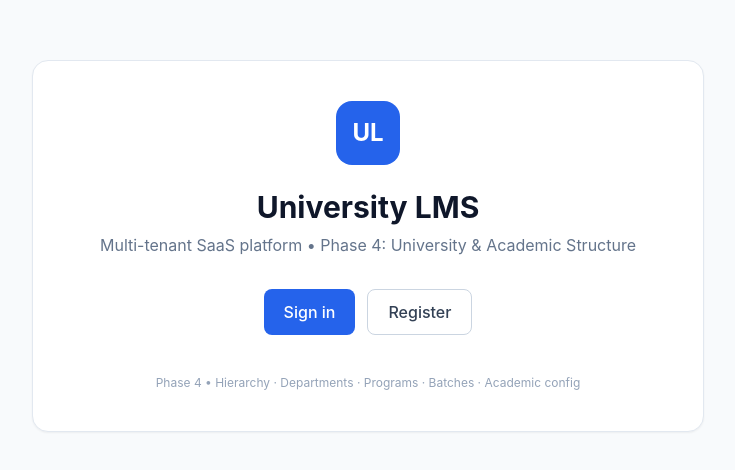
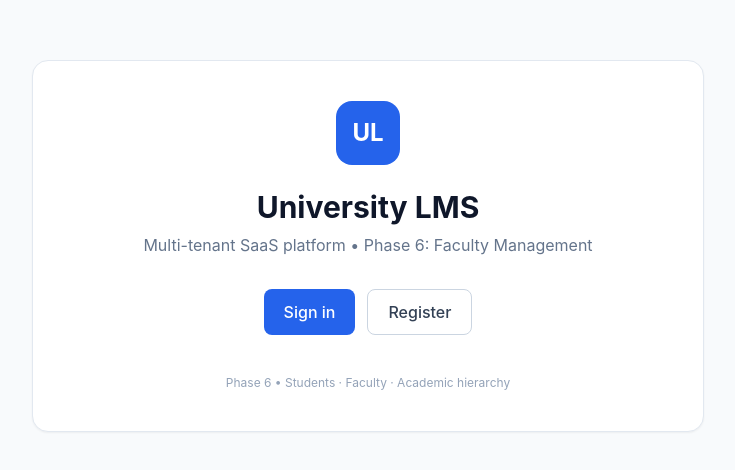
Before and after one commit to shubhasmita2o1/LMS_Main, a React (Vite) app in the folder apps/web/: page / in a window 1280 px wide. Shown: the part 154-624 px from the top of the page, without its empty margins (272-1007 px from the left). Built offline with nearby package versions, Linux system fonts and the light colour scheme; no server answers.

Commit message:
feat(phase-6): add faculty routes to App

```diff
--- a/apps/web/src/App.tsx
+++ b/apps/web/src/App.tsx
@@ -19,6 +19,10 @@ import { StudentsListPage } from './pages/students/StudentsListPage';
 import { StudentFormPage } from './pages/students/StudentFormPage';
 import { StudentDetailPage } from './pages/students/StudentDetailPage';
 import { StudentMePage } from './pages/students/StudentMePage';
+import { FacultyListPage } from './pages/faculty/FacultyListPage';
+import { FacultyFormPage } from './pages/faculty/FacultyFormPage';
+import { FacultyDetailPage } from './pages/faculty/FacultyDetailPage';
+import { FacultyMePage } from './pages/faculty/FacultyMePage';
 import { ProtectedRoute } from './components/auth/ProtectedRoute';
 import { useAuthStore } from './stores/authStore';
 
@@ -33,7 +37,7 @@ function HomePage() {
         </div>
         <h1 className="text-3xl font-bold text-slate-900 mb-2">University LMS</h1>
         <p className="text-slate-500 mb-8">
-          Multi-tenant SaaS platform • Phase 4: University & Academic Structure
+          Multi-tenant SaaS platform • Phase 6: Faculty Management
         </p>
         <div className="flex flex-wrap gap-3 justify-center">
           {isAuthenticated() ? (
@@ -61,7 +65,7 @@ function HomePage() {
           )}
         </div>
         <p className="mt-10 text-xs text-slate-400">
-          Phase 4 • Hierarchy · Departments · Programs · Batches · Academic config
+          Phase 6 • Students · Faculty · Academic hierarchy
         </p>
       </div>
     </div>
@@ -96,6 +100,13 @@ export default function App() {
       <Route path="/students/:id" element={<ProtectedRoute><StudentDetailPage /></ProtectedRoute>} />
       <Route path="/students/:id/edit" element={<ProtectedRoute roles={['tenant_admin', 'university_admin', 'super_admin']}><StudentFormPage /></ProtectedRoute>} />
 
+      {/* Phase 6 — Faculty */}
+      <Route path="/faculty" element={<ProtectedRoute><FacultyListPage /></ProtectedRoute>} />
+      <Route path="/faculty/me" element={<ProtectedRoute roles={['faculty', 'tenant_admin', 'university_admin', 'super_admin']}><FacultyMePage /></ProtectedRoute>} />
+      <Route path="/faculty/new" element={<ProtectedRoute roles={['tenant_admin', 'university_admin', 'super_admin']}><FacultyFormPage /></ProtectedRoute>} />
+      <Route path="/faculty/:id" element={<ProtectedRoute><FacultyDetailPage /></ProtectedRoute>} />
+      <Route path="/faculty/:id/edit" element={<ProtectedRoute roles={['tenant_admin', 'university_admin', 'super_admin']}><FacultyFormPage /></ProtectedRoute>} />
+
       <Route path="*" element={<Navigate to="/" replace />} />
     </Routes>
   );
```
